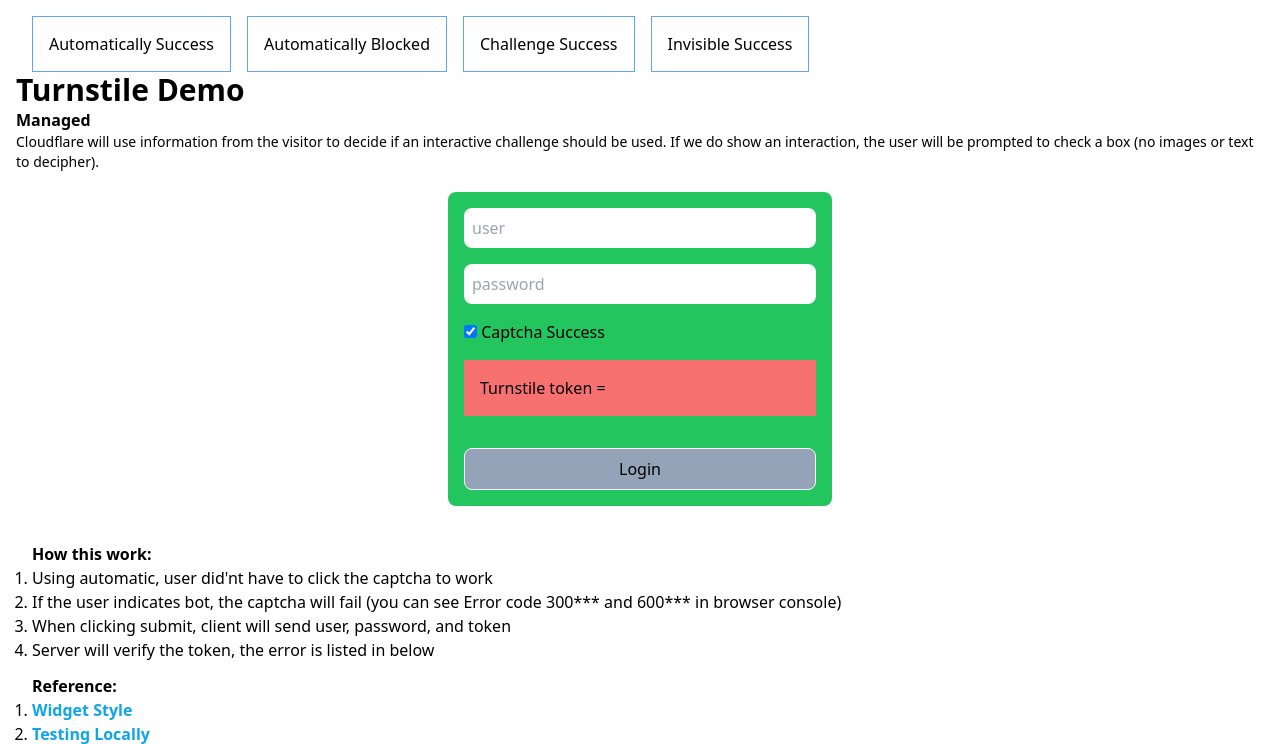
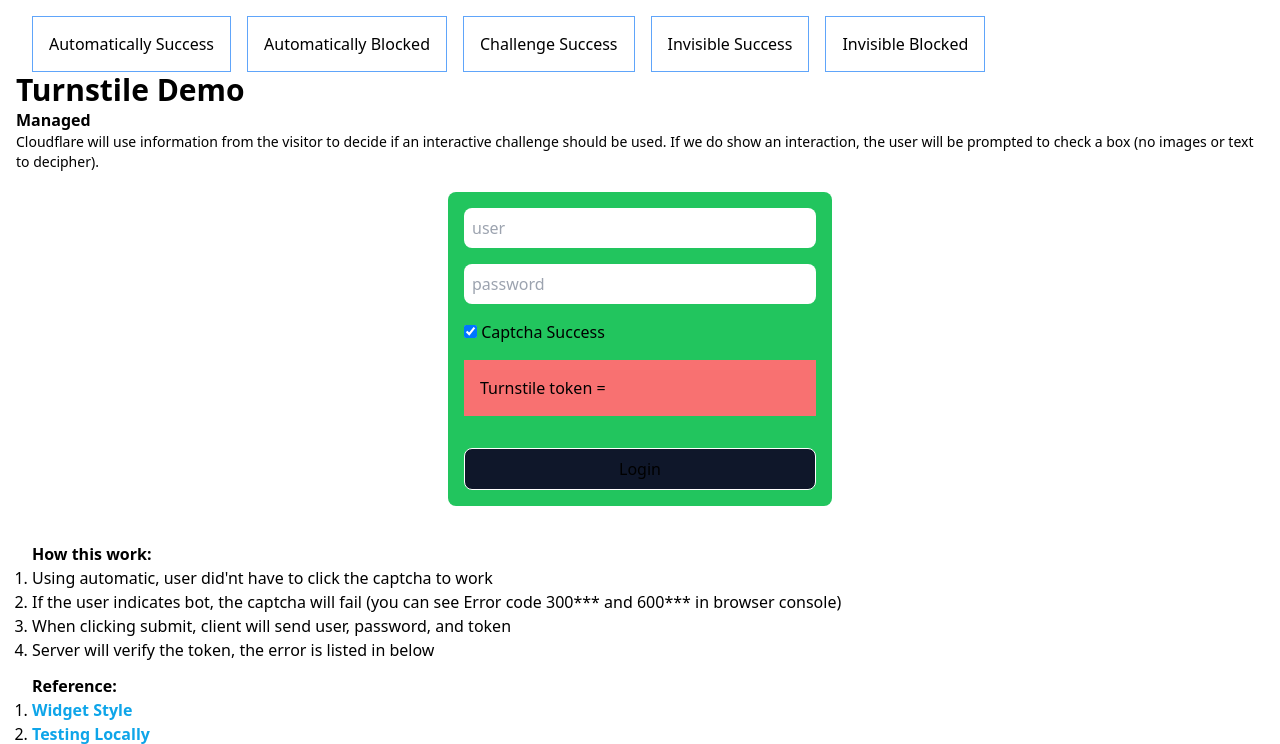
Before and after one commit to jarooda/turnstile-demo, a Node server app: page /block in a window 1280 px wide. Shown: the top 744 px of the page. Run offline with Node 20, Linux system fonts and the light colour scheme; some libraries are stand-ins or nearby versions.

Commit message:
chore: add case invisible blocked

```diff
--- a/server.js
+++ b/server.js
@@ -29,6 +29,12 @@ app.get("/challenge", (req, res) => {
 app.get('/invisible', (req, res) => {
   res.render('index', {
     SITE_KEY: process.env.SITE_KEY_INVISIBLE_PASS
+  })
+})
+
+app.get('/invisible-block', (req, res) => {
+  res.render('index', {
+    SITE_KEY: process.env.SITE_KEY_INVISIBLE_BLOCK
   })
 })
 
--- a/views/header.ejs
+++ b/views/header.ejs
@@ -15,6 +15,7 @@
     <li><a class=" border-blue-400 border p-4 hover:bg-green-600" href="/block">Automatically Blocked</a></li>
     <li><a class=" border-blue-400 border p-4 hover:bg-green-600" href="/challenge">Challenge Success</a></li>
     <li><a class=" border-blue-400 border p-4 hover:bg-green-600" href="/invisible">Invisible Success</a></li>
+    <li><a class=" border-blue-400 border p-4 hover:bg-green-600" href="/invisible-block">Invisible Blocked</a></li>
   </ul>
   <h1 class=" font-bold text-3xl">Turnstile Demo</h1>
   <h2 class="font-semibold">Managed</h2>
--- a/views/login-form.ejs
+++ b/views/login-form.ejs
@@ -17,8 +17,9 @@
     data-sitekey="<%= SITE_KEY %>"
     data-size="flexible"
     data-callback="jajalCallback"
+    data-error-callback="jajalErrorCallback"
   ></div>
-  <button id="login" class="p-2 rounded-lg border-white border bg-slate-400">
+  <button id="login" class="p-2 rounded-lg border-white border bg-violet-400 disabled:cursor-block disabled:bg-slate-900" disabled>
     Login
   </button>
 </div>
@@ -29,6 +30,13 @@
     // set token to hidden form input
     document.getElementById("token").value = token
     document.getElementById("token-preview").innerText = token
+    // enable login button
+    document.getElementById("login").removeAttribute("disabled")
+  }
+
+  function jajalErrorCallback(error) {
+    console.error(error, " <- error from cloudflare")
+    document.getElementById("token-preview").innerText = 'error coba lihat inspect element'
   }
 
   document.getElementById("login").addEventListener("click", async () => {
```
